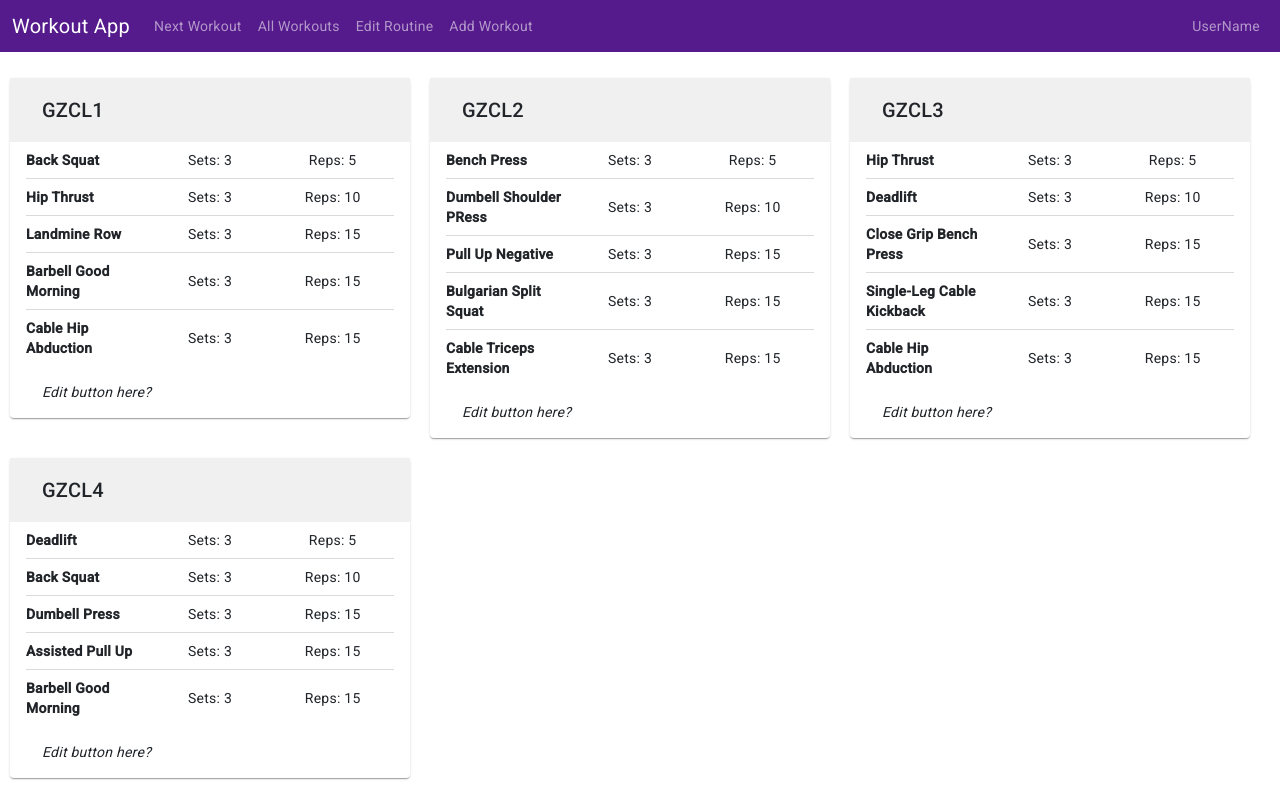
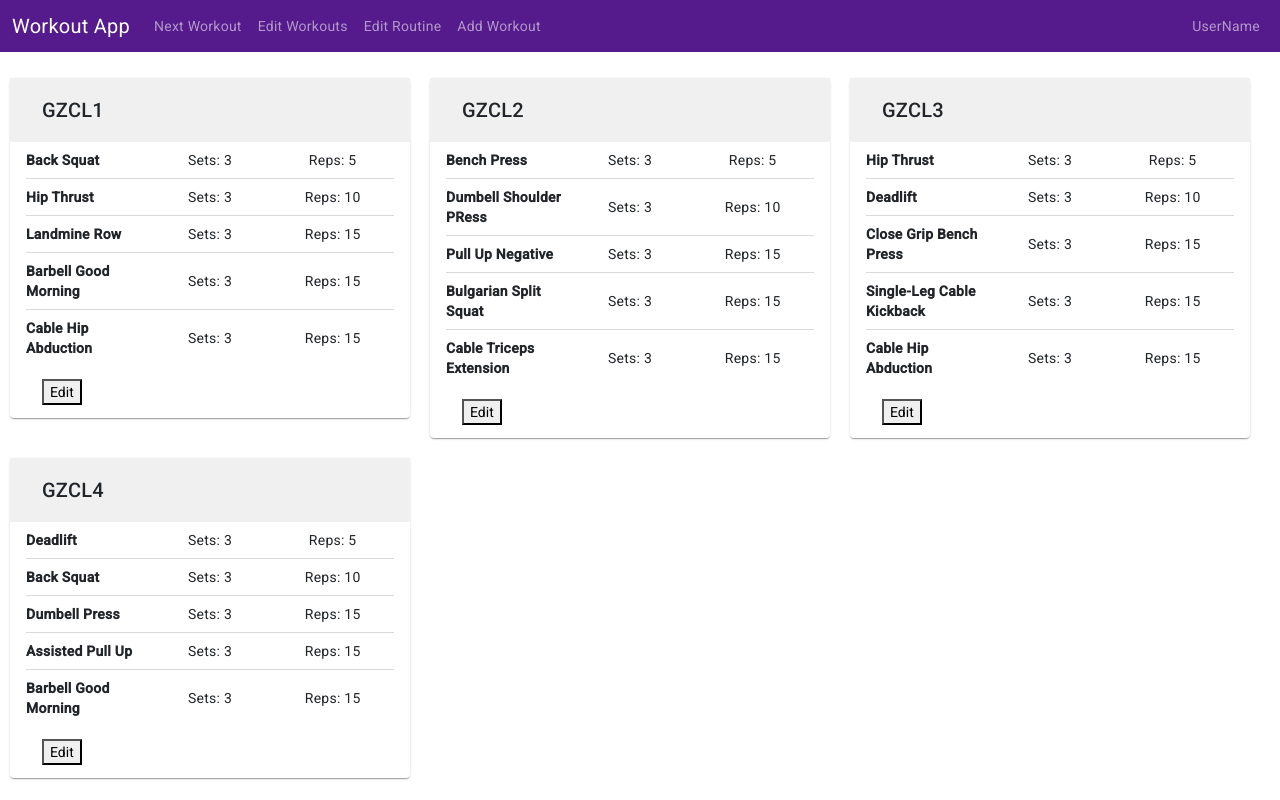
Before and after one commit to jrapakko/workout-app, an Angular app: page /workouts in a window 1280 px wide. Built offline with nearby package versions, Linux system fonts and the light colour scheme; a web font is replaced by a local one.

Commit message:
fixed drag logic to be edit logic -- TODO: add form to workout card editing

```diff
--- a/src/app/dashboard/dashboard.component.html
+++ b/src/app/dashboard/dashboard.component.html
@@ -1 +1 @@
-<app-workout-card [workout]="nextWorkout" [drag]="false" [dashboard]="true"></app-workout-card>
+<app-workout-card [workout]="nextWorkout" [dashboard]="true"></app-workout-card>
--- a/src/app/navbar/navbar.component.html
+++ b/src/app/navbar/navbar.component.html
@@ -11,7 +11,7 @@
 					<a class="nav-link" [routerLink]="'dashboard'" (click)="isMenuCollapsed = true">Next Workout</a>
 				</li>
 				<li class="nav-item">
-					<a class="nav-link" [routerLink]="'workouts'" (click)="isMenuCollapsed = true">All Workouts</a>
+					<a class="nav-link" [routerLink]="'workouts'" (click)="isMenuCollapsed = true">Edit Workouts</a>
 				</li>
 				<li class="nav-item">
 					<a class="nav-link" [routerLink]="'routine'" (click)="isMenuCollapsed = true">Edit Routine</a>
--- a/src/app/regimen/regimen.component.html
+++ b/src/app/regimen/regimen.component.html
@@ -3,7 +3,7 @@
         <h2>Routine</h2>
         <div id="regimen" class="regimen" cdkDropList cdkDropListOrientation="horizontal" (cdkDropListDropped)="drop($event)" >
             <div class="workout-card-wrapper cdk-drag" cdkDrag *ngFor="let workout of regimen.workouts">
-                <app-workout-card [workout]="workout" [drag]="false"></app-workout-card>
+                <app-workout-card [workout]="workout"></app-workout-card>
             </div>
             <div class="workout-card-wrapper cdk-drag" cdkDragPlaceholder>
                 <mat-card>
@@ -37,7 +37,7 @@
         <h2>Workouts</h2>
         <div id="workouts" class="workouts" cdkDropList cdkDropListOrientation="horizontal" (cdkDropListDropped)="drop($event)" >
             <div class="workout-card-wrapper cdk-drag" *ngFor="let workout of this.workouts" cdkDrag>
-                <app-workout-card [workout]="workout" [drag]="false"></app-workout-card>
+                <app-workout-card [workout]="workout"></app-workout-card>
             </div>
         </div>
     </div>
--- a/src/app/workout-card/workout-card.component.html
+++ b/src/app/workout-card/workout-card.component.html
@@ -45,9 +45,9 @@
 
     <ng-template #workoutCard>
 
-    <div *ngIf="drag; then workoutDrag else workoutEdit"></div>
+    <div *ngIf="edit; then workoutEdit else workoutDisp"></div>
 
-        <ng-template #workoutDrag>
+        <ng-template #workoutDisp>
             <mat-card class="cdk-drag" cdkDrag>
                 <mat-card-header class="exercise-list-header">
                     <h2>{{workout.name}}</h2>
@@ -64,7 +64,7 @@
                 </mat-card-content>
 
                 <mat-card-actions class="exercise-list-footer">
-                    <div><i>Edit button here?</i></div>
+                    <div><button (click)="toggleEdit()">Edit</button></div>
                 </mat-card-actions>
 
             </mat-card>
@@ -82,12 +82,14 @@
                             <div class="exercise-name row-item"><b>{{exercise.name}}</b></div>
                             <div class="exercise-sets row-item">Sets: {{exercise.sets}}</div>
                             <div class="exercise-reps row-item">Reps: {{exercise.reps}}</div>
+                            <button>Remove Exercise</button>
                         </li>
                     </ul>
                 </mat-card-content>
 
                 <mat-card-actions class="exercise-list-footer">
-                    <div><i>Edit button here?</i></div>
+                    <div><button (click)="toggleEdit()">Save Changes</button></div>
+                    <div><button>Remove Workout</button></div>
                 </mat-card-actions>
 
             </mat-card>
--- a/src/app/workout-card/workout-card.component.ts
+++ b/src/app/workout-card/workout-card.component.ts
@@ -22,13 +22,13 @@ import { FormsModule, NgModel } from '@angular/forms';
 })
 export class WorkoutCardComponent {
   @Input({ required: true }) workout!: Workout;
-  @Input({ transform: booleanAttribute }) drag: boolean;
+  @Input({ transform: booleanAttribute }) edit: boolean;
   @Input({ transform: booleanAttribute }) dashboard: boolean;
   workoutService: WorkoutService = inject(WorkoutService);
 
 
   constructor() {
-    this.drag = false;
+    this.edit = false;
     this.dashboard = false;
   }
 
@@ -36,4 +36,8 @@ export class WorkoutCardComponent {
     console.log(this.workout);
   }
 
+  toggleEdit() {
+    this.edit = !this.edit;
+  }
+
 }
--- a/src/app/workout-form/workout-form.component.html
+++ b/src/app/workout-form/workout-form.component.html
@@ -1,7 +1,6 @@
 
 <form [formGroup]="workoutForm" (ngSubmit)="onSubmit()">
-    <h1>Workout Name</h1>
-    <label for="workout-name">Workout Name: </label>
+    <h1><label for="workout-name">Workout Name: </label></h1>
     <input id="workout-name" type="text" class="form-control"
         formControlName="name" name="workout-name">
 
--- a/src/app/workouts/workouts.component.html
+++ b/src/app/workouts/workouts.component.html
@@ -1,5 +1,5 @@
 <div id="all-workouts">
     <div class="workout-card-wrapper" *ngFor="let workout of regimen.workouts">
-        <app-workout-card [workout]="workout" [drag]="false"></app-workout-card>
+        <app-workout-card [workout]="workout"></app-workout-card>
     </div>
 </div>
```
